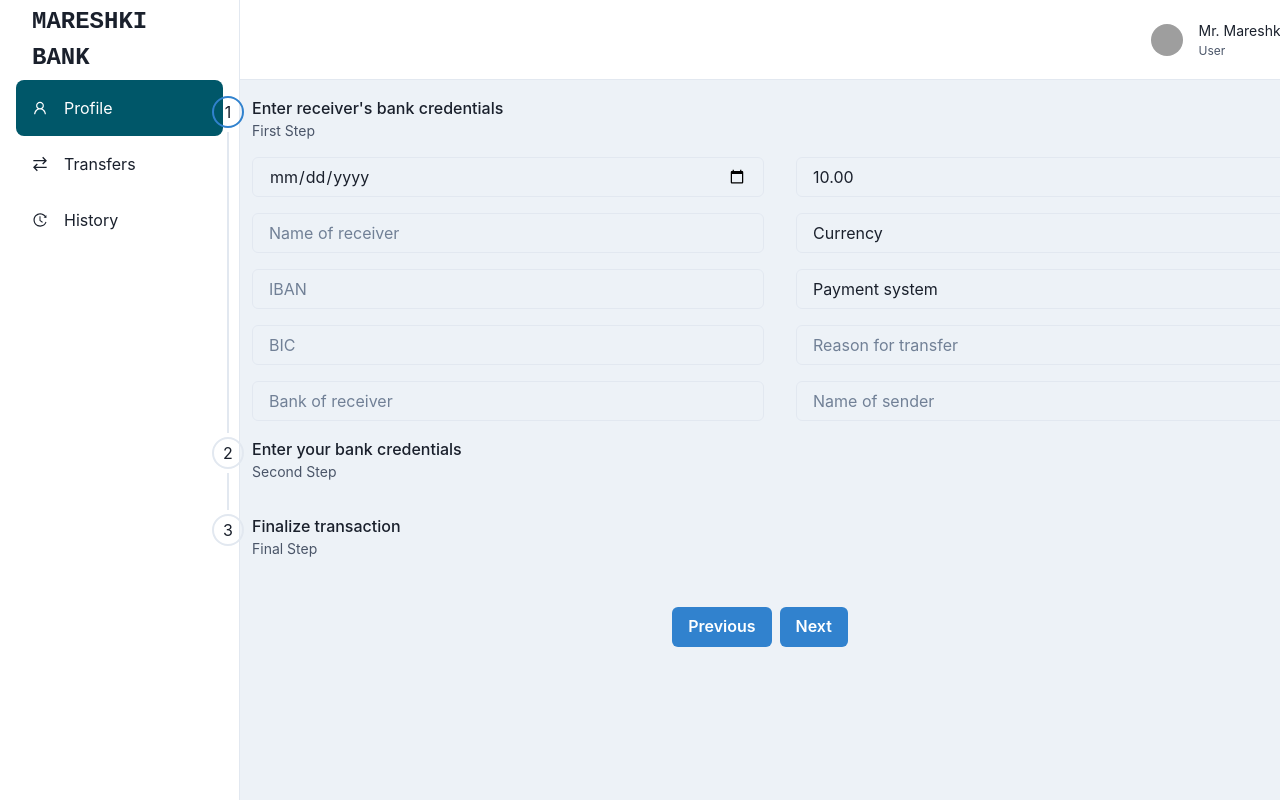
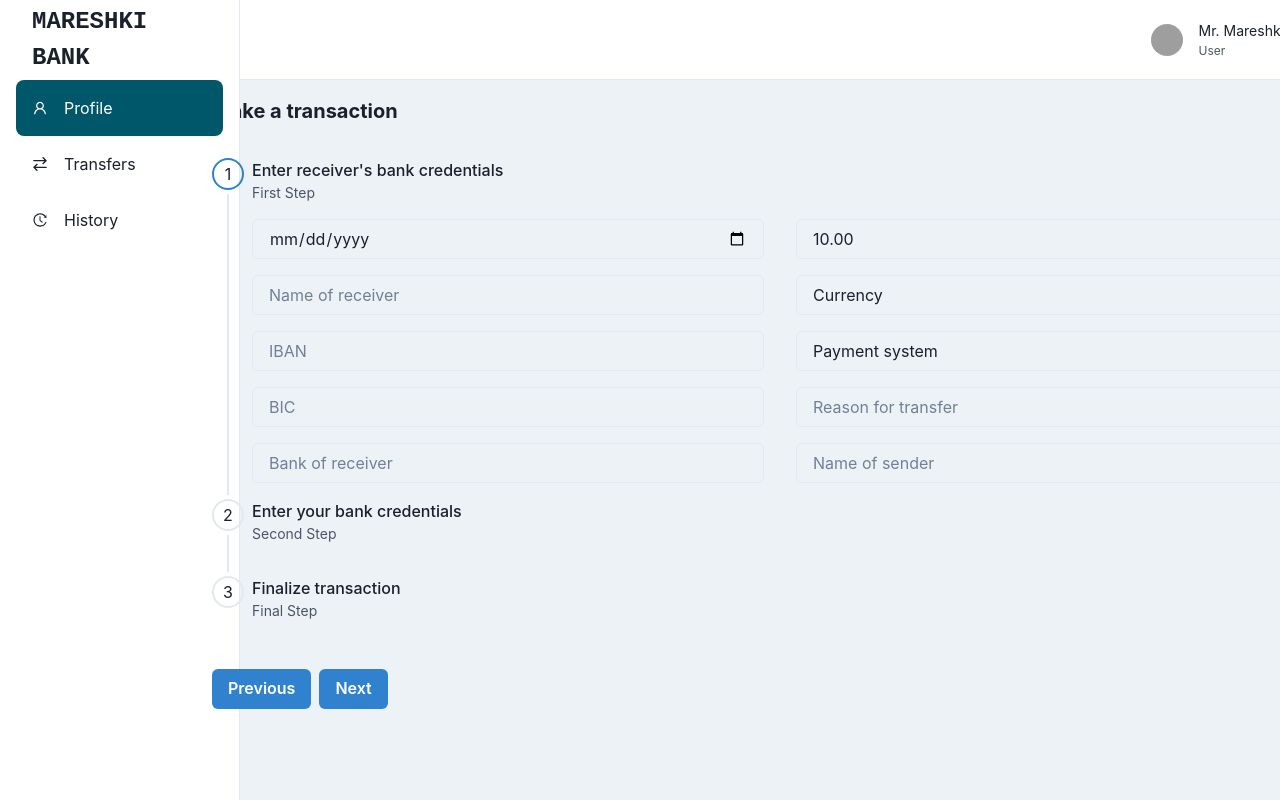
Before and after one commit to MarkVsudo/MareshkiFinance-ui, a React (Vite) app in the folder front-end-cleverpine/: page /transfers in a window 1280 px wide. Shown: the top 800 px of the page. Built offline with nearby package versions, Linux system fonts and the light colour scheme; grey boxes are pictures that could not be loaded.

Commit message:
Minor design changes

```diff
--- a/front-end-cleverpine/src/pages/DashboardPage/DashboardProfile/DashboardProfile.tsx
+++ b/front-end-cleverpine/src/pages/DashboardPage/DashboardProfile/DashboardProfile.tsx
@@ -78,8 +78,8 @@ const DashboardProfile = () => {
   };
 
   return (
-    <Flex justifyContent="center" gap="3rem">
-      <Card w="2xl">
+    <Flex gap="3rem">
+      <Card w="50%">
         <CardHeader>
           <Heading size="md">User Information</Heading>
         </CardHeader>
@@ -124,7 +124,7 @@ const DashboardProfile = () => {
         </CardBody>
       </Card>
 
-      <Card w="2xl">
+      <Card w="50%">
         <CardHeader>
           <Heading size="md">Add Bank Account</Heading>
         </CardHeader>
--- a/front-end-cleverpine/src/pages/DashboardPage/DashboardTransfer/DashboardTransfer.tsx
+++ b/front-end-cleverpine/src/pages/DashboardPage/DashboardTransfer/DashboardTransfer.tsx
@@ -1,8 +1,9 @@
-import React, { useState } from "react";
+import { useState } from "react";
 import {
   Box,
   Button,
   Flex,
+  Text,
   Step,
   StepDescription,
   StepIcon,
@@ -19,38 +20,18 @@ import TransferReceiver from "./TransferReceiver";
 import TransferSender from "./TransferSender";
 
 const steps = [
-  { title: "Enter receiver's bank credentials", description: "First Step", component: TransferReceiver },
-  { title: "Enter your bank credentials", description: "Second Step", component: TransferSender },
+  {
+    title: "Enter receiver's bank credentials",
+    description: "First Step",
+    component: TransferReceiver,
+  },
+  {
+    title: "Enter your bank credentials",
+    description: "Second Step",
+    component: TransferSender,
+  },
   { title: "Finalize transaction", description: "Final Step" },
 ];
-
-// {
-//   "$schema": "./node_modules/@openapitools/openapi-generator-cli/config.schema.json",
-//   "spaces": 2,
-//   "generator-cli": {
-//     "version": "7.5.0",
-//     "storageDir": "C:/Users/Mark/Desktop/Front-End%20Team%202/front-end-cleverpine",
-//     "generators": {
-//       "v2.0": {
-//         "generatorName": "typescript-angular",
-//         "output": "#{cwd}/output/v2.0/#{ext}/#{name}",
-//         "glob": "/*.{json,yaml}",
-//         "additionalProperties": {
-//           "ngVersion": "6.1.7",
-//           "npmName": "restClient",
-//           "supportsES6": "true",
-//           "npmVersion": "6.9.0",
-//           "withInterfaces": true
-//         }
-//       },
-//       "v3.0": {
-//         "generatorName": "typescript-fetch",
-//         "output": "#{cwd}/output/v3.0/#{ext}/#{name}",
-//         "glob": "/template-api.{json,yaml}"
-//       }
-//     }
-//   }
-// }
 
 interface ReceiverData {
   selectedDate?: string;
@@ -93,7 +74,6 @@ const DashboardTransfer = () => {
   };
 
   const handleFinalize = () => {
-
     const transactionsData = {
       receiverData,
       senderData,
@@ -129,7 +109,10 @@ const DashboardTransfer = () => {
 
   return (
     <>
-      <Flex gap="5rem">
+      <Flex gap="1rem" flexDirection="column">
+        <Text fontSize="xl" fontWeight="bold" mb={4}>
+          Make a transaction
+        </Text>
         <Stepper index={activeStep} orientation="vertical" w="100%" gap="0">
           {steps.map((step, index) => (
             <Step key={index}>
@@ -141,10 +124,15 @@ const DashboardTransfer = () => {
                 />
               </StepIndicator>
 
-              <Box flexShrink='0'>
+              <Box flexShrink="0">
                 <StepTitle>{step.title}</StepTitle>
                 <StepDescription>{step.description}</StepDescription>
-                <Flex textAlign="center" justifyContent="center" alignItems="center" my='1rem'>
+                <Flex
+                  textAlign="center"
+                  justifyContent="center"
+                  alignItems="center"
+                  my="1rem"
+                >
                   {index === activeStep && renderStepComponent()}
                 </Flex>
               </Box>
@@ -155,8 +143,13 @@ const DashboardTransfer = () => {
         </Stepper>
       </Flex>
 
-      <Box mt="4" textAlign="center">
-        <Button colorScheme="blue" onClick={handlePrev} disabled={activeStep === 0} mr="2">
+      <Box mt="4">
+        <Button
+          colorScheme="blue"
+          onClick={handlePrev}
+          disabled={activeStep === 0}
+          mr="2"
+        >
           Previous
         </Button>
         <Button
--- a/front-end-cleverpine/src/pages/LoginPage/LoginPage.tsx
+++ b/front-end-cleverpine/src/pages/LoginPage/LoginPage.tsx
@@ -1,4 +1,3 @@
-// LoginPage.tsx
 import "../../styles/auth.css";
 import {
   FormControl,
@@ -23,7 +22,7 @@ import { useUsersServiceLogin } from "../../../openapi/queries";
 
 const LoginPage = () => {
   const [show, setShow] = useState(false);
-  const { mutate,  isError } = useUsersServiceLogin();
+  const { mutate, isError } = useUsersServiceLogin();
 
   const handleClick = () => setShow(!show);
 
@@ -107,7 +106,7 @@ const LoginPage = () => {
           </Flex>
           <Stack direction="column" spacing={4} align="center">
             <BigButton
-              title={  "Sign in"}
+              title={"Sign in"}
               bgcolor="messenger"
               variant="solid"
               onHandleSubmit={() => console.log("Forgot password clicked")}
```
Also changed, not shown: front-end-cleverpine/src/pages/DashboardPage/DashboardTransfer/TransferReceiver.tsx (+21 -5 lines), front-end-cleverpine/src/pages/RegisterPage/RegisterPage.tsx (+3 -4 lines).
